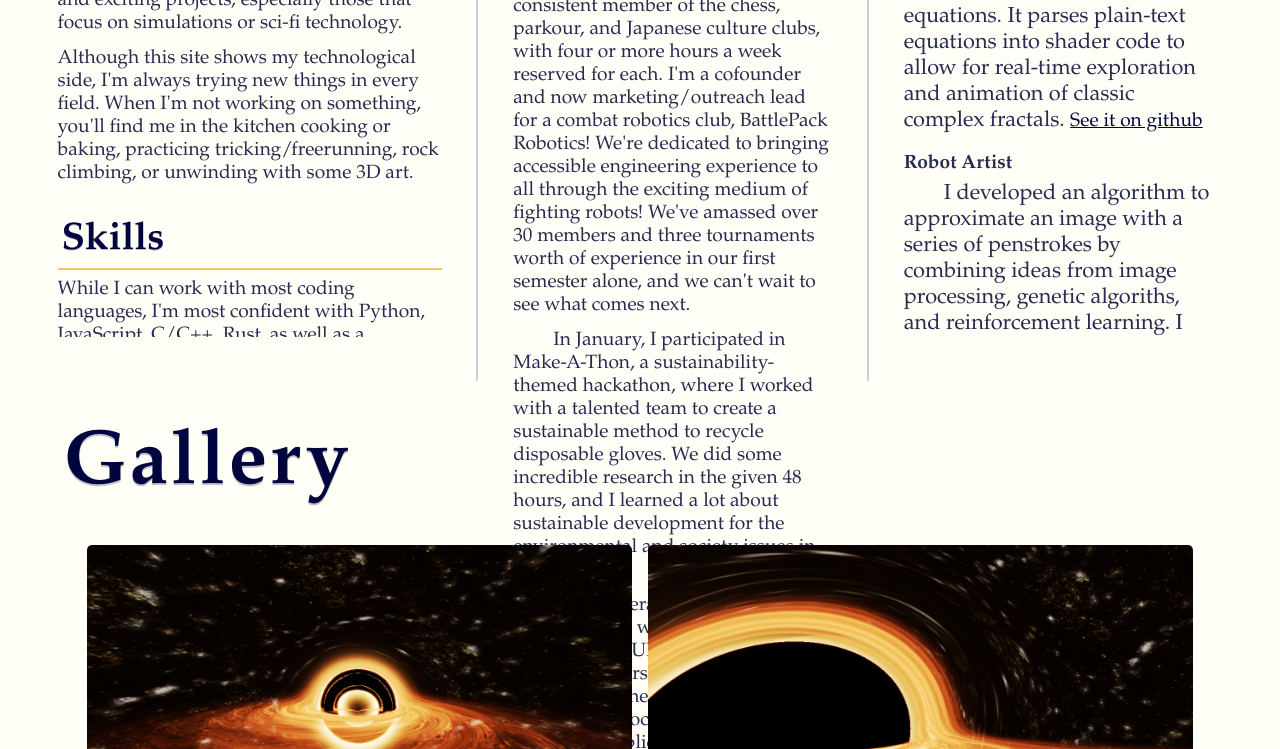
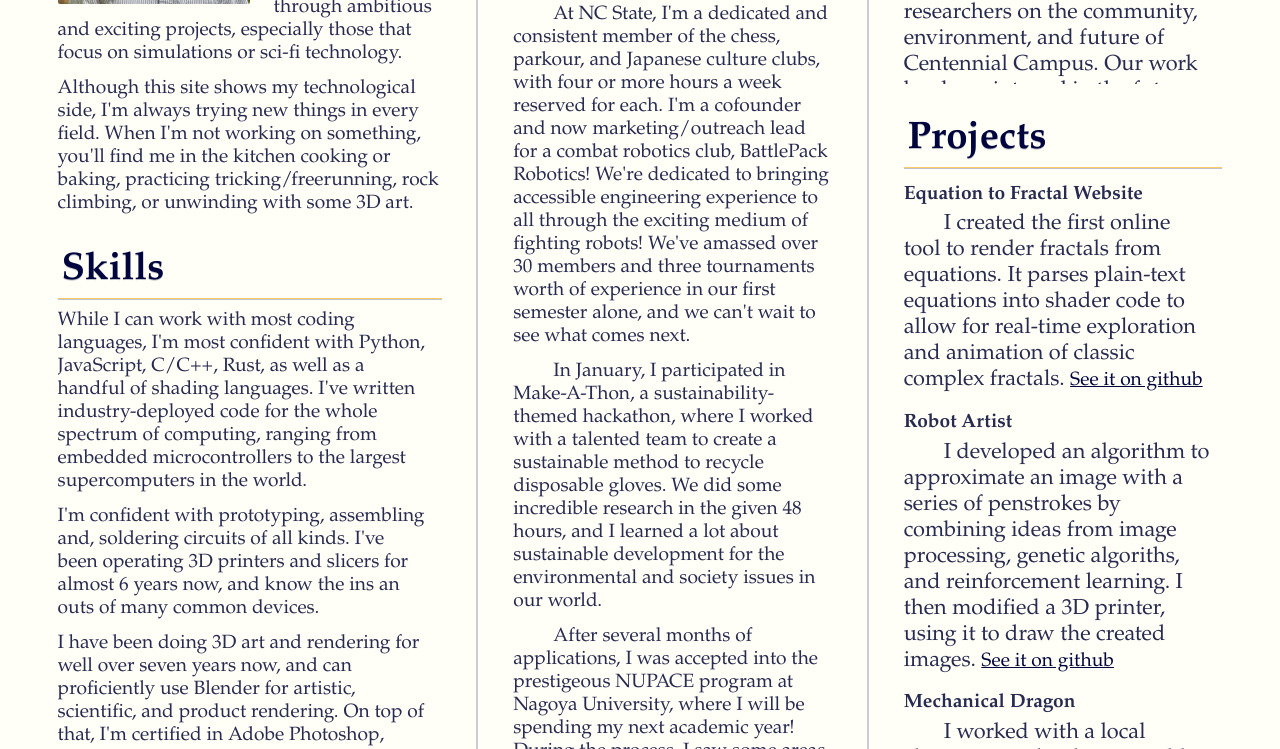
Before and after one commit to iBrushC/iBrushC.github.io, a plain HTML site: page index.html in a window 1280 px wide. Shown: the part 717-1466 px from the top of the page. Drawn offline with Linux system fonts and the light colour scheme.

Commit message:
Fixed main page rendering bug

```diff
--- a/styles.css
+++ b/styles.css
@@ -163,9 +163,8 @@ button:active {
 
 .page-body {
     width: 100%;
-    /* height: 100%; */
     display: grid;
-    grid-template-rows: minmax(10vh, 8rem) minmax(90vh, 60rem);
+    /* grid-template-rows: minmax(10vh, 8rem) minmax(90vh, 60rem); */
     grid-template-columns: 1fr 0.02fr 1fr 0.02fr 1fr;
     grid-template-areas:
         "header header    header divider-2 zone-3"
```
